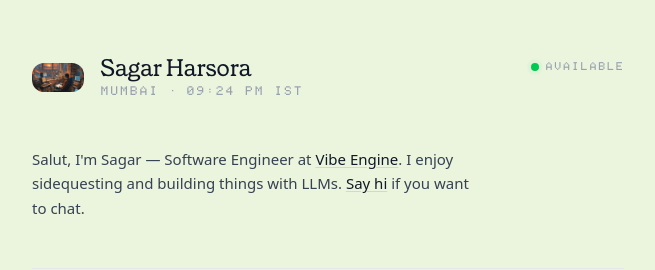
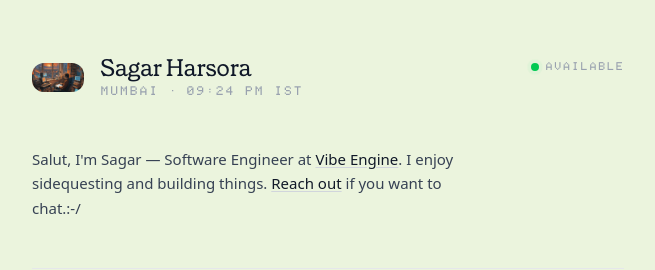
Before and after one commit to sagarrh/portf, a Next.js app: page / in a window 1280 px wide. Shown: the top 270 px of the page, without its empty margins (312-967 px from the left). Built offline with nearby package versions, Linux system fonts and the light colour scheme.

Commit message:
Refactor code structure for improved readability and maintainability

```diff
--- a/src/app/layout.tsx
+++ b/src/app/layout.tsx
@@ -22,7 +22,7 @@ export const metadata: Metadata = {
     description: "Software Engineer.",
     images: [
       {
-        url: "https://instagram.fbom36-1.fna.fbcdn.net/v/t51.2885-19/629355398_18070089518632325_5023492646030343554_n.jpg?stp=dst-jpg_s320x320_tt6&efg=eyJ2ZW5jb2RlX3RhZyI6InByb2ZpbGVfcGljLmRqYW5nby4xMDgwLmMyIn0&_nc_ht=instagram.fbom36-1.fna.fbcdn.net&_nc_cat=105&_nc_oc=Q6cZ2QG5ZAGQqKIAgwzBX2tEE51nVfFJH4WawlwWSrw8DNyr540REOtlBCtLa1CIBvtSPGI&_nc_ohc=NeQgyefL_CgQ7kNvwHtm66S&_nc_gid=IpHYPRnHiXSmsqKTRKwVIQ&edm=AOQ1c0wBAAAA&ccb=7-5&oh=00_Afu-epe3kqQ8-bwLIOYmgZffH-FgXW1DdzREhxfYU1Hefw&oe=699C95F0&_nc_sid=8b3546",
+        url: "https://www.sagarh.com/static/sagarh.jpg",
         alt: "Sagar Harsora",
       },
     ],
--- a/src/app/page.tsx
+++ b/src/app/page.tsx
@@ -270,14 +270,14 @@ export default function Home() {
               >
                 Vibe Engine
               </Link>
-              . I enjoy sidequesting and building things with LLMs.{" "}
+              . I enjoy sidequesting and building things.{" "}
               <Link
                 href="mailto:harsorasagar04@gmail.com"
                 className="text-primary font-medium hover:text-indigo-600 transition-colors underline underline-offset-2 decoration-gray-300 hover:decoration-indigo-400"
               >
-                Say hi
+                Reach out
               </Link>{" "}
-              if you want to chat.
+              if you want to chat.:-/
             </p>
           </div>
 
```
Also changed, not shown: 1 other file (tests, documents, lock files or other folders).
